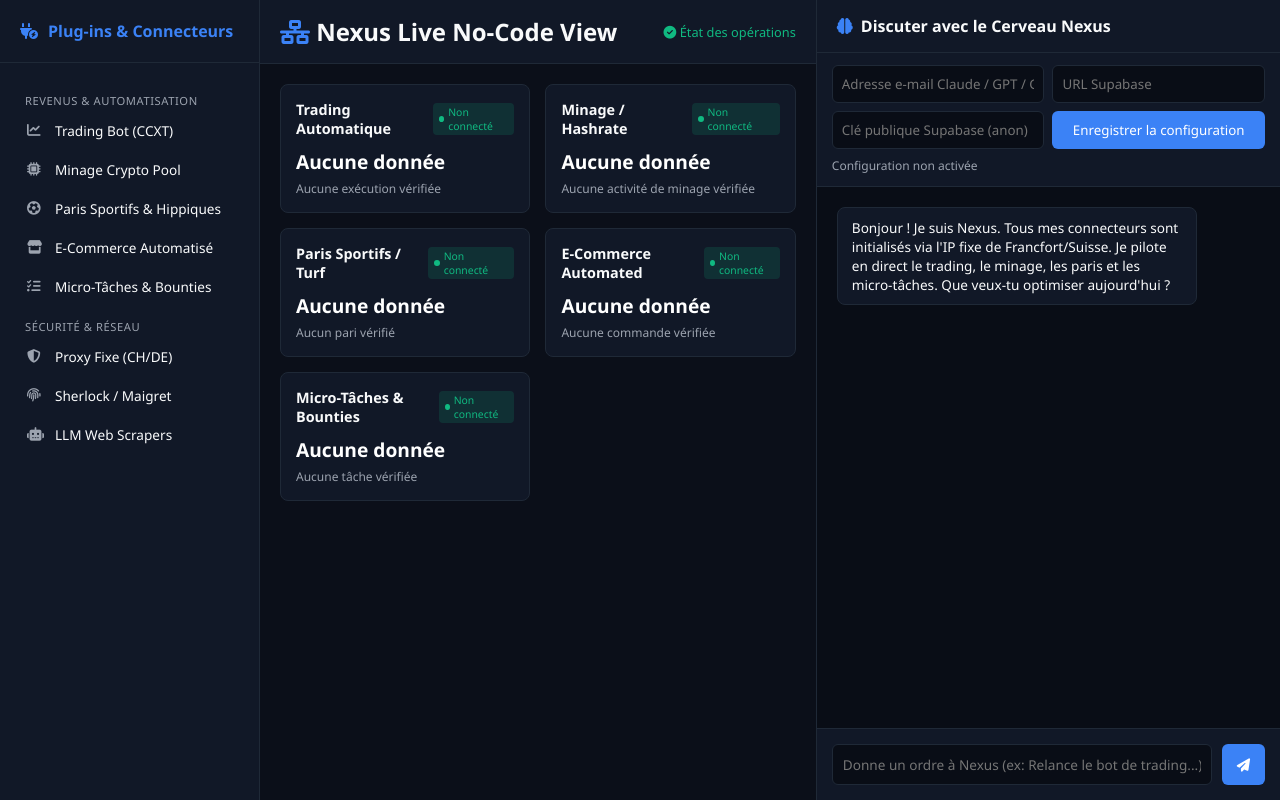
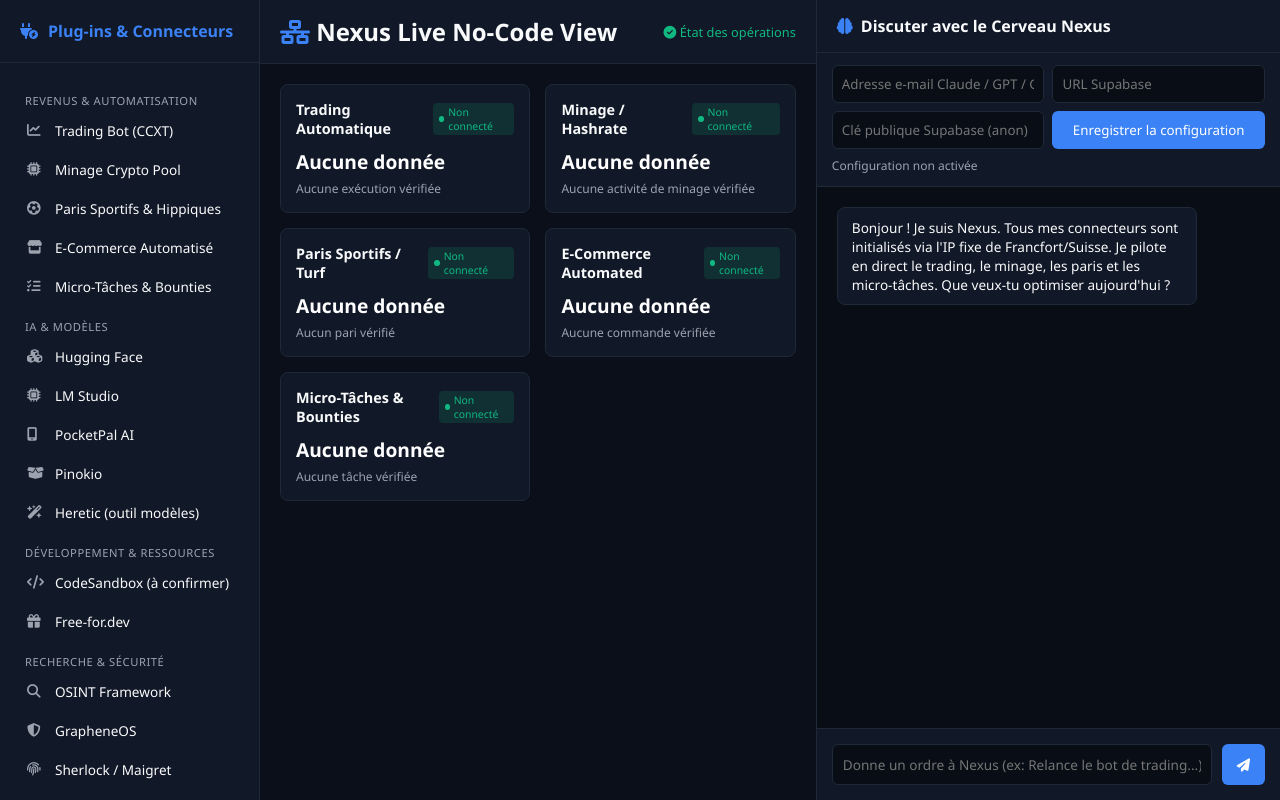
Before and after one commit to yannverox-jpg/Verox, a plain HTML site: page nexus_dashboard.html in a window 1280 px wide. Drawn offline with Linux system fonts and the light colour scheme.

Commit message:
Add AI and developer resource links to dashboard sidebar

```diff
--- a/nexus_dashboard.html
+++ b/nexus_dashboard.html
@@ -78,7 +78,7 @@
             transition: background 0.2s;
         }
 
-        .menu-item:hover {
+        a.menu-item { text-decoration: none; }\n\n        .menu-item:hover {
             background-color: var(--border-color);
         }
 
@@ -251,8 +251,20 @@
             <div class="menu-item"><i class="fa-solid fa-store"></i>E-Commerce Automatisé</div>
             <div class="menu-item"><i class="fa-solid fa-list-check"></i>Micro-Tâches & Bounties</div>
 
-            <div class="menu-category">Sécurité & Réseau</div>
-            <div class="menu-item"><i class="fa-solid fa-shield-halved"></i>Proxy Fixe (CH/DE)</div>
+            <div class="menu-category">IA & Modèles</div>
+            <a class="menu-item" href="https://huggingface.co/" target="_blank" rel="noopener noreferrer"><i class="fa-solid fa-cubes"></i>Hugging Face</a>
+            <a class="menu-item" href="https://lmstudio.ai/" target="_blank" rel="noopener noreferrer"><i class="fa-solid fa-microchip"></i>LM Studio</a>
+            <a class="menu-item" href="https://github.com/a-ghorbani/pocketpal-ai" target="_blank" rel="noopener noreferrer"><i class="fa-solid fa-mobile-screen"></i>PocketPal AI</a>
+            <a class="menu-item" href="https://pinokio.work/" target="_blank" rel="noopener noreferrer"><i class="fa-solid fa-box-open"></i>Pinokio</a>
+            <a class="menu-item" href="https://github.com/p-e-w/heretic" target="_blank" rel="noopener noreferrer"><i class="fa-solid fa-wand-magic-sparkles"></i>Heretic (outil modèles)</a>
+
+            <div class="menu-category">Développement & Ressources</div>
+            <a class="menu-item" href="https://codesandbox.io/" target="_blank" rel="noopener noreferrer"><i class="fa-solid fa-code"></i>CodeSandbox (à confirmer)</a>
+            <a class="menu-item" href="https://github.com/FreeForDev/FreeForDev" target="_blank" rel="noopener noreferrer"><i class="fa-solid fa-gift"></i>Free-for.dev</a>
+
+            <div class="menu-category">Recherche & Sécurité</div>
+            <a class="menu-item" href="https://osintframework.com/" target="_blank" rel="noopener noreferrer"><i class="fa-solid fa-magnifying-glass"></i>OSINT Framework</a>
+            <a class="menu-item" href="https://grapheneos.org/" target="_blank" rel="noopener noreferrer"><i class="fa-solid fa-shield-halved"></i>GrapheneOS</a>
             <div class="menu-item"><i class="fa-solid fa-fingerprint"></i>Sherlock / Maigret</div>
             <div class="menu-item"><i class="fa-solid fa-robot"></i>LLM Web Scrapers</div>
         </div>
```
